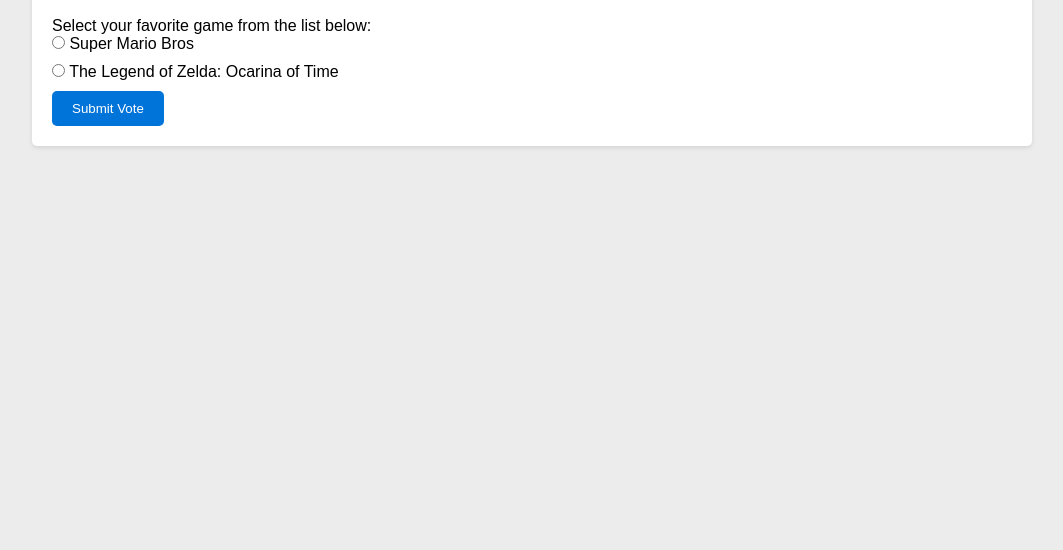
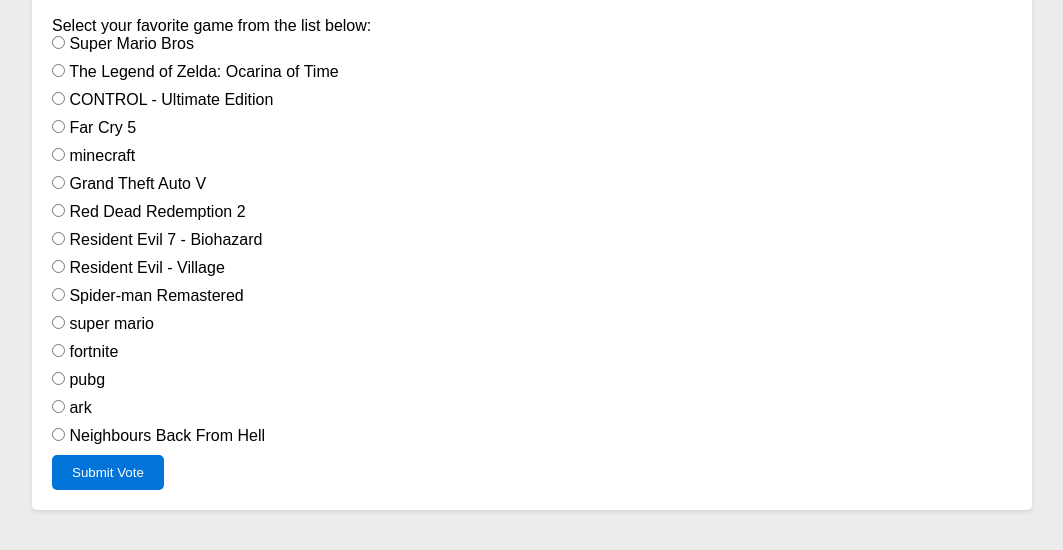
Before and after one commit to 4hmedzizo/Video-Game, a plain HTML site: page choose.html in a window 1280 px wide. Shown: the part 60-610 px from the top of the page, without its empty margins (108-1171 px from the left). Drawn offline with Linux system fonts and the light colour scheme.

Commit message:
Add files via upload

```diff
--- a/choose.html
+++ b/choose.html
@@ -13,6 +13,19 @@
         <ul>
             <li><input type="radio" name="game" value="Super Mario Bros"> Super Mario Bros</li>
             <li><input type="radio" name="game" value="The Legend of Zelda: Ocarina of Time"> The Legend of Zelda: Ocarina of Time</li>
+            <li><input type="radio" name="game" value="CONTROL - Ultimate Edition"> CONTROL - Ultimate Edition</li>
+            <li><input type="radio" name="game" value="Far Cry 5"> Far Cry 5</li>
+            <li><input type="radio" name="game" value="minecraft"> minecraft</li>
+            <li><input type="radio" name="game" value="Grand Theft Auto V"> Grand Theft Auto V</li>
+            <li><input type="radio" name="game" value="Red Dead Redemption 2"> Red Dead Redemption 2</li>
+            <li><input type="radio" name="game" value="Resident Evil 7 - Biohazard"> Resident Evil 7 - Biohazard</li>
+            <li><input type="radio" name="game" value="Resident Evil - Village"> Resident Evil - Village</li>
+            <li><input type="radio" name="game" value="Spider-man Remastered"> Spider-man Remastered</li>
+            <li><input type="radio" name="game" value="super mario"> super mario</li>
+            <li><input type="radio" name="game" value="fortnite"> fortnite</li>
+            <li><input type="radio" name="game" value="pubg"> pubg</li>
+            <li><input type="radio" name="game" value="ark"> ark</li>
+            <li><input type="radio" name="game" value="Neighbours Back From Hell"> Neighbours Back From Hell</li>
         </ul>
         <button onclick="submitVote()">Submit Vote</button>
         <p id="result"></p>
```
